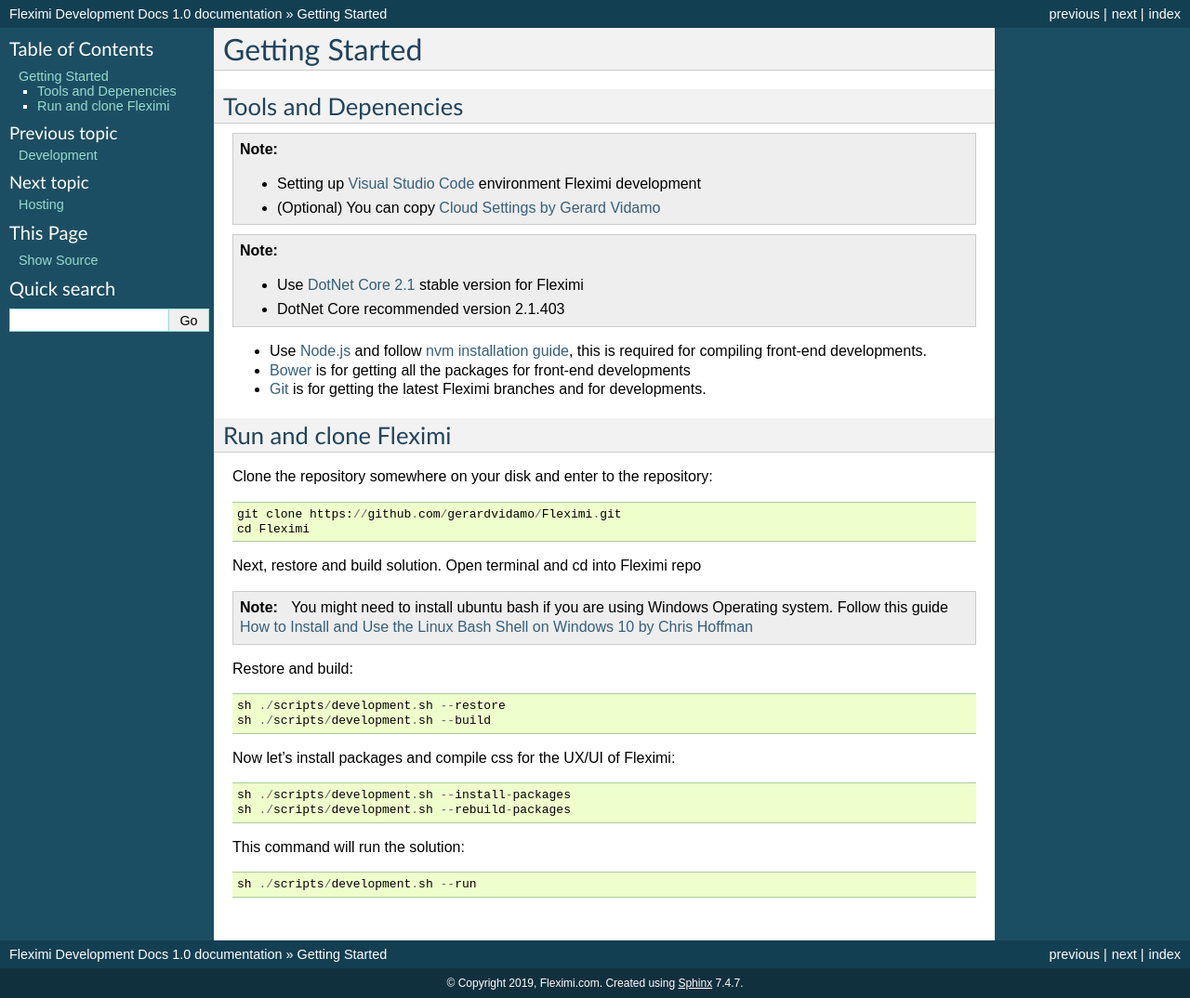
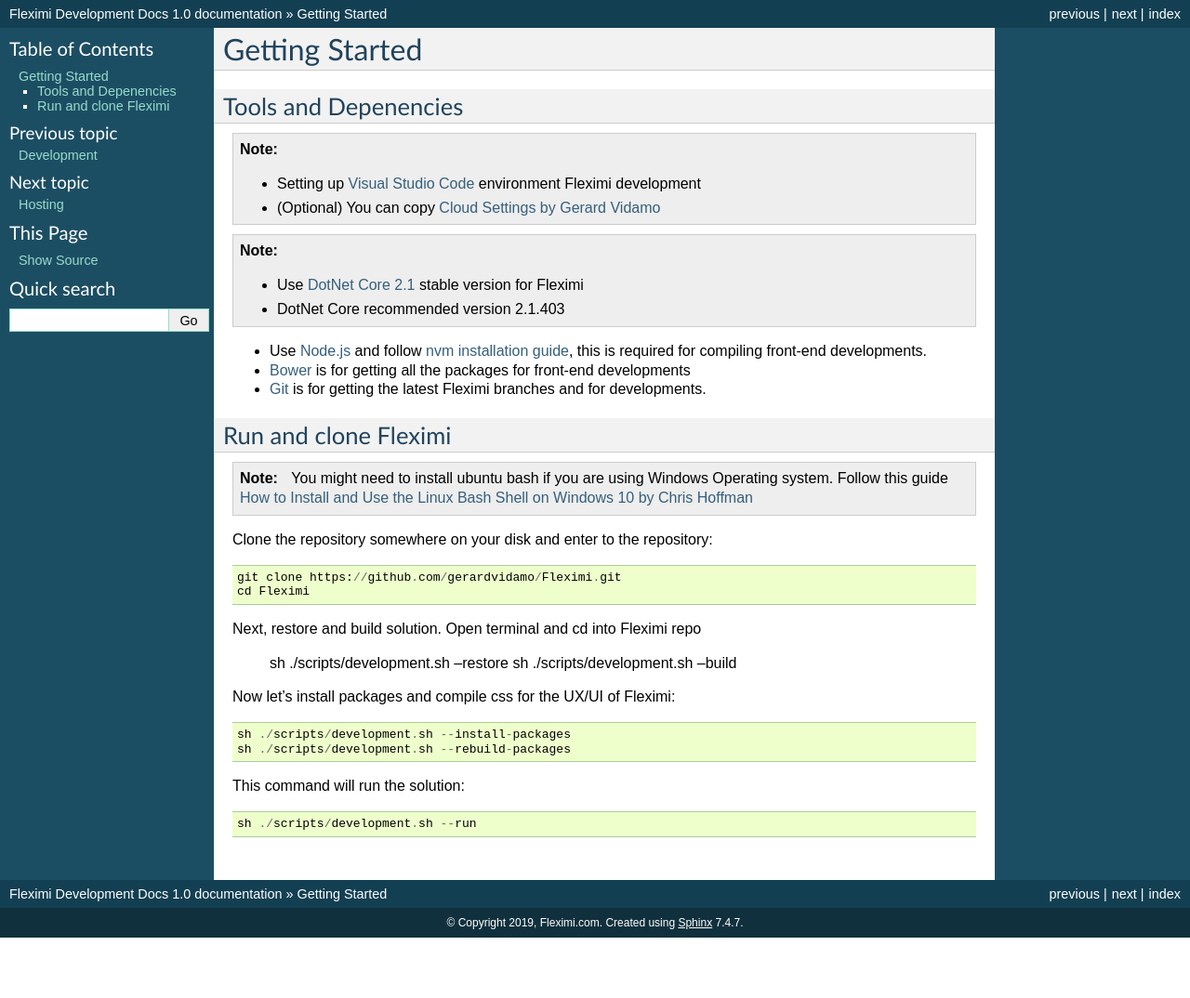
Before and after one commit to Fleximi/Fleximi-CMS, a Sphinx documentation site: the page built from docs/getting-started.rst, in a window 1280 px wide. Shown: the whole page at 93% size. Built offline with Sphinx 7.4.7, drawn with Linux system fonts in a browser that asks for light colours; after the commit the page ends 1009 px from its top, so only the background shows below that.

Commit message:
Initial commit

```diff
--- a/docs/getting-started.rst
+++ b/docs/getting-started.rst
@@ -19,17 +19,16 @@
 Run and clone Fleximi
 ---------------------
 
+.. note::
+    You might need to install ubuntu bash if you are using Windows Operating system. Follow this guide `How to Install and Use the Linux Bash Shell on Windows 10 by Chris Hoffman <https://www.howtogeek.com/249966/how-to-install-and-use-the-linux-bash-shell-on-windows-10/>`_
+
+
 Clone the repository somewhere on your disk and enter to the repository::
 
     git clone https://github.com/gerardvidamo/Fleximi.git
     cd Fleximi
 
 Next, restore and build solution. Open terminal and cd into Fleximi repo
-
-.. note::
-    You might need to install ubuntu bash if you are using Windows Operating system. Follow this guide `How to Install and Use the Linux Bash Shell on Windows 10 by Chris Hoffman <https://www.howtogeek.com/249966/how-to-install-and-use-the-linux-bash-shell-on-windows-10/>`_
-
-Restore and build::
 
     sh ./scripts/development.sh --restore
     sh ./scripts/development.sh --build
```
